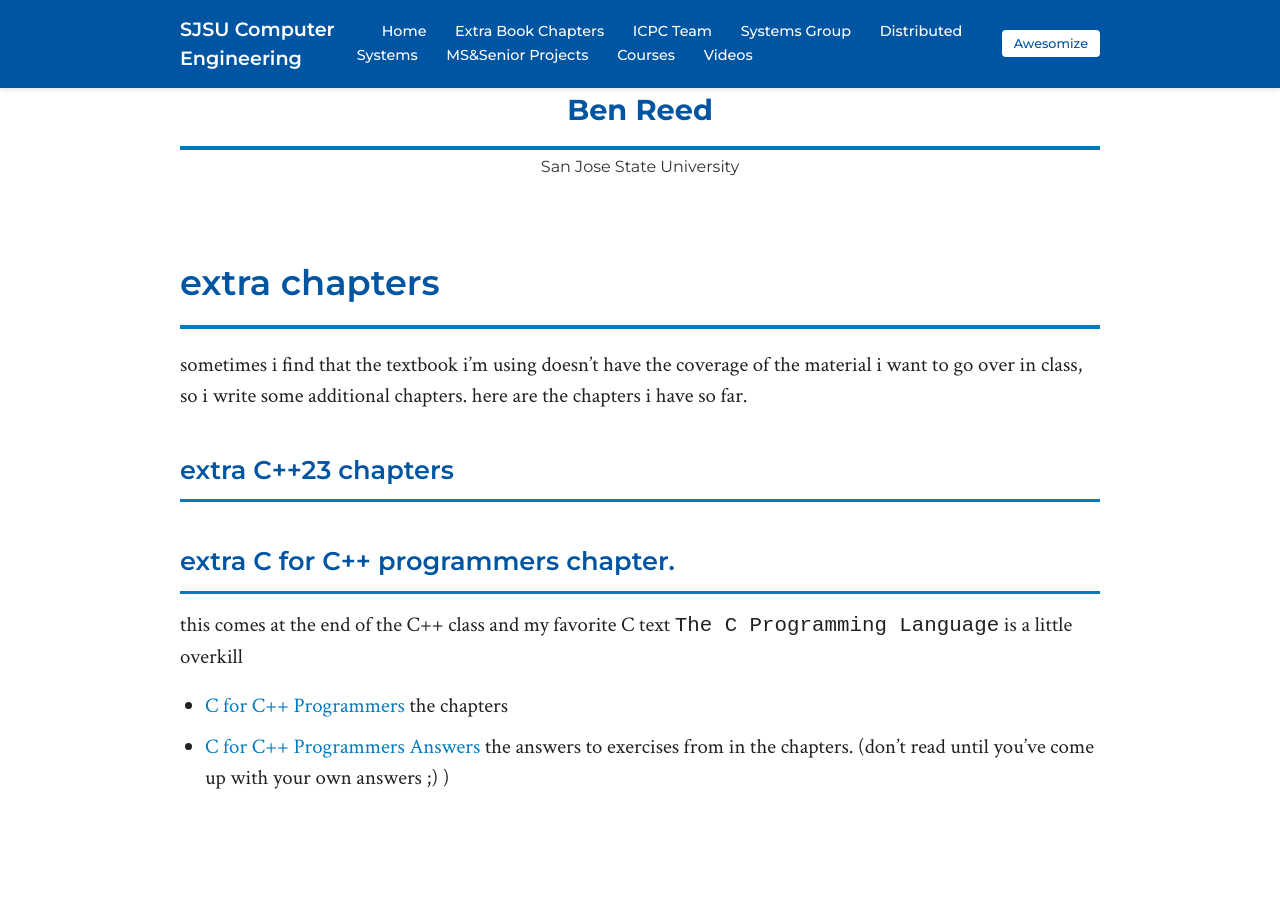
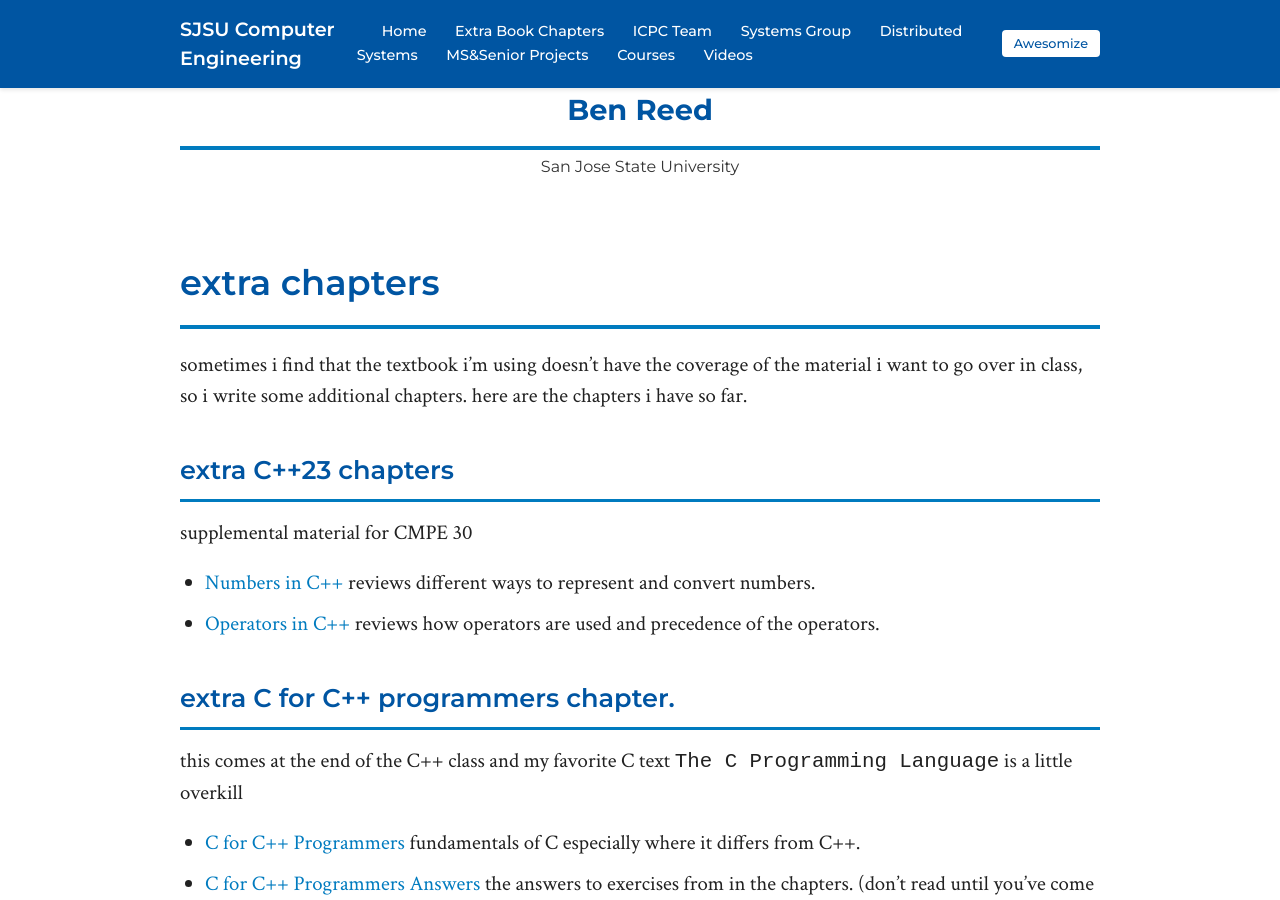
Before and after one commit to breed/benreed-sjsu, a Jekyll site: the page built from extra-chapters/index.md, in a window 1280 px wide and 900 px high. Built offline with Jekyll 4.4.1, drawn with Linux system fonts in a browser that asks for light colours.

Commit message:
numbers and operators chapter

```diff
--- a/extra-chapters/index.md
+++ b/extra-chapters/index.md
@@ -12,15 +12,20 @@ mastodon_feed: true
 sometimes i find that the textbook i'm using doesn't have the coverage of the material i want to go over in class, so i write some additional chapters.
 here are the chapters i have so far.
 
-<a id=cpp23>
+<a id=cpp23 />
 ## extra C++23 chapters
 
-<a id="c4cpp"/>
+supplemental material for CMPE 30
+
+- [Numbers in C++](numbers.pdf) reviews different ways to represent and convert numbers.
+- [Operators in C++](operators.pdf) reviews how operators are used and precedence of the operators.
+
+<a id="c4cpp" />
 ## extra C for C++ programmers chapter.
 
 this comes at the end of the C++ class and my favorite C text `The C Programming Language` is a little overkill
 
-- [C for C++ Programmers](c4c++.pdf) the chapters
+- [C for C++ Programmers](c4c++.pdf) fundamentals of C especially where it differs from C++.
 - [C for C++ Programmers Answers](c4c++-answers.pdf) the answers to exercises from in the chapters. (don't read until you've come up with your own answers ;) )
 
 <div style="height: 100vh;"></div>
```
Also changed, not shown: 2 other files.
